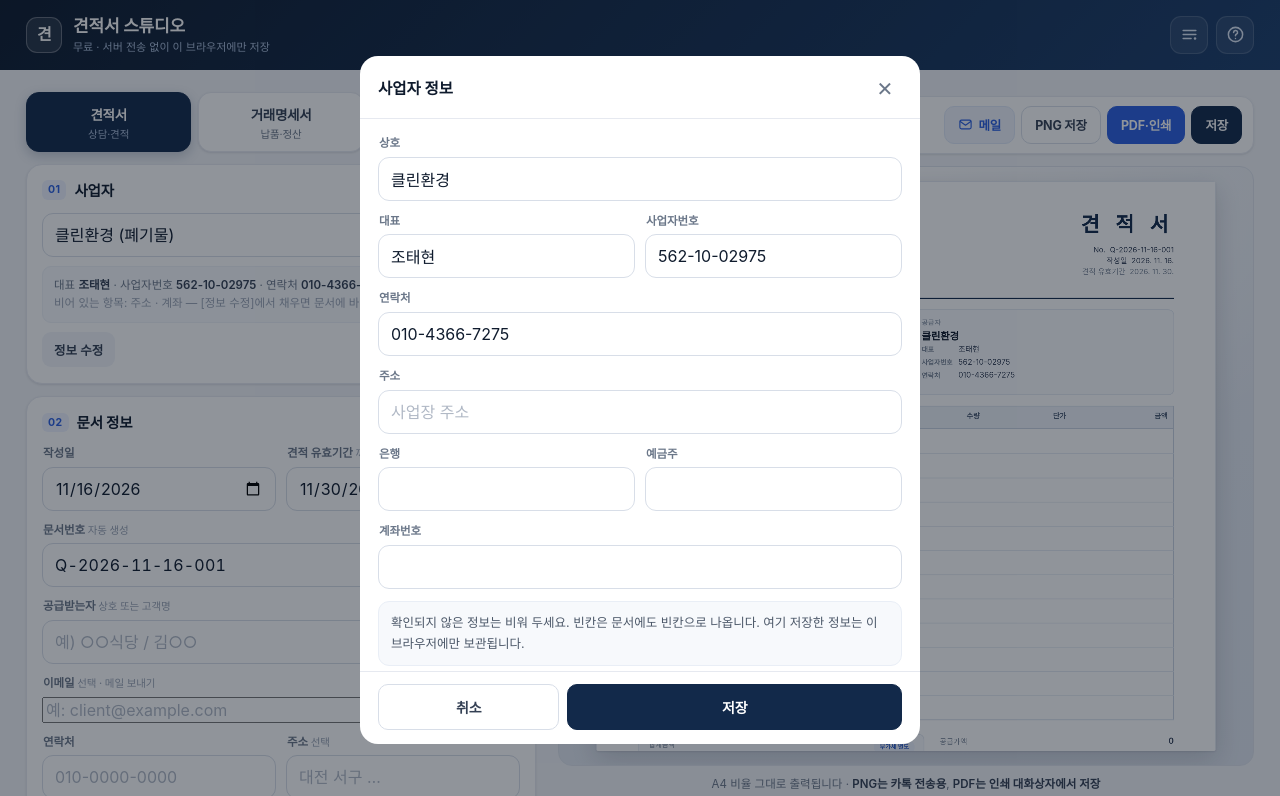
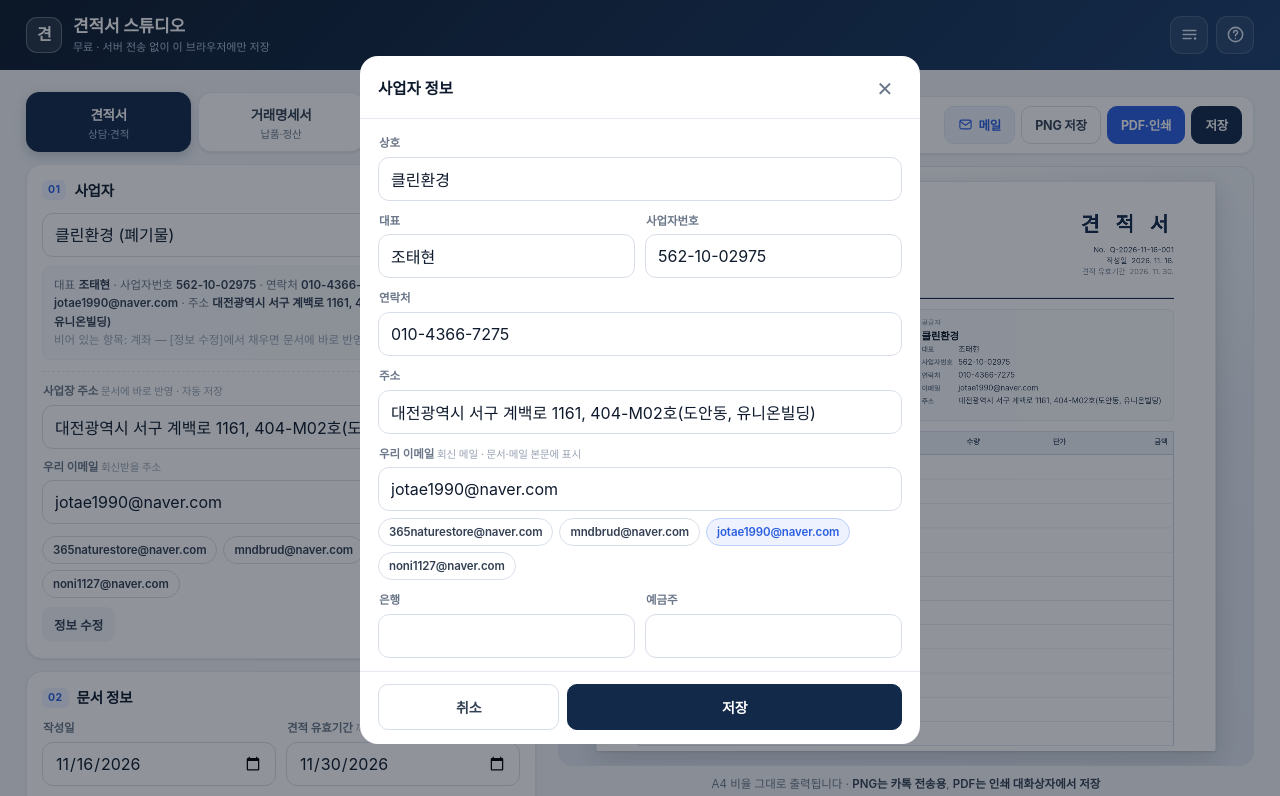
Before and after one commit to ascent-kr/ascent-kr.github.io, a plain HTML site: page quote/index.html in a window 1280 px wide. Both pictures are taken after a click on the button "정보 수정". Shown: the top 796 px of the page. Drawn offline with Linux system fonts and the light colour scheme; a web font is replaced by a local one.

Commit message:
견적서: 사업자별 사업장 주소·회신 이메일 추가 (공급자 박스·mailto 반영)
- 프리셋 주소 확정: 클린환경·원상복구철거센터·유품정리연구소 = 대전광역시 서구 계백로 1161, 404-M02호(도안동, 유니온빌딩) / 운명연구소·어센트마케팅 = 대전 동구 대전로1002번길 42-1, 103호
- 사업자별 '우리 이메일' 필드 + 자주 쓰는 내 메일 4개 원터치 칩(입력 화면·정보 수정 모달)
- A4 공급자 박스에 이메일 줄 추가(긴 주소·메일 줄바꿈), mailto 본문에 '회신 메일' 줄
- 입력 화면 01 사업자 카드에 사업장 주소·우리 이메일 바로 입력(자동 영구 저장)
- 기존 저장값 마이그레이션: 빈 칸만 새 기본값으로 채움

```diff
--- a/quote/index.html
+++ b/quote/index.html
@@ -120,7 +120,7 @@ body[data-view="preview"] .preview-pane{display:block}
 .field{display:flex;flex-direction:column;gap:5px;min-width:0}
 .field > label{font-size:11.5px;font-weight:600;color:var(--muted);letter-spacing:-.1px;padding-left:1px}
 .field .sub{font-size:10.5px;color:#98A2B3;font-weight:500}
-input[type=text],input[type=date],input[type=tel],input[type=number],select,textarea{
+input[type=text],input[type=date],input[type=tel],input[type=email],input[type=number],select,textarea{
   width:100%;height:44px;padding:0 12px;border:1px solid var(--line2);border-radius:11px;
   background:#fff;color:var(--ink);font-size:16px;outline:none;transition:border-color .15s,box-shadow .15s;
   appearance:none;-webkit-appearance:none;
@@ -146,6 +146,15 @@ input[type=number]::-webkit-outer-spin-button,input[type=number]::-webkit-inner-
   font-size:12.5px;font-weight:600;color:var(--blue);background:var(--blue-soft);
 }
 .link-btn.alt{color:var(--ink2);background:#F1F4F9}
+.quick-biz{display:flex;flex-direction:column;gap:10px;margin-top:11px;padding-top:11px;border-top:1px dashed var(--line)}
+.mail-chips{display:flex;flex-wrap:wrap;gap:6px;margin-top:2px}
+.mail-chip{
+  padding:6px 10px;border-radius:999px;border:1px solid var(--line2);background:#fff;
+  font-size:11.5px;font-weight:600;color:var(--ink2);letter-spacing:-.1px;
+  transition:.12s;white-space:nowrap;max-width:100%;overflow:hidden;text-overflow:ellipsis;
+}
+.mail-chip:hover{border-color:#B9C6E4;background:#F7F9FD}
+.mail-chip.on{background:var(--blue-soft);border-color:#BBD0FA;color:var(--blue)}
 .seg{display:flex;gap:4px;padding:4px;background:#EDF0F5;border-radius:11px}
 .seg button{flex:1;height:36px;border-radius:8px;font-size:12.8px;font-weight:600;color:#5A6779;white-space:nowrap}
 .seg button.active{background:#fff;color:var(--navy);box-shadow:0 1px 3px rgba(16,24,40,.14)}
@@ -411,6 +420,17 @@ input[type=number]::-webkit-outer-spin-button,input[type=number]::-webkit-inner-
       </div>
       <div class="select-wrap"><select id="bizSelect" aria-label="사업자 선택"></select></div>
       <p class="biz-summary" id="bizSummary"></p>
+      <div class="quick-biz">
+        <div class="field">
+          <label>사업장 주소 <span class="sub">문서에 바로 반영 · 자동 저장</span></label>
+          <input type="text" id="qAddr" placeholder="예) 대전 서구 계백로 1161, 404-M02호" autocomplete="off">
+        </div>
+        <div class="field">
+          <label>우리 이메일 <span class="sub">회신받을 주소</span></label>
+          <input type="email" id="qEmail" placeholder="이 사업자로 회신받을 메일" autocomplete="off">
+        </div>
+        <div class="mail-chips" id="qMailChips"></div>
+      </div>
       <div class="link-row">
         <button class="link-btn alt" id="btnBizEdit">정보 수정</button>
         <button class="link-btn" id="btnLinkAscent" hidden>운명연구소 정보 불러오기</button>
@@ -560,6 +580,11 @@ input[type=number]::-webkit-outer-spin-button,input[type=number]::-webkit-inner-
       </div>
       <div class="field"><label>연락처</label><input type="tel" id="bzTel" placeholder="010-0000-0000" autocomplete="off"></div>
       <div class="field"><label>주소</label><input type="text" id="bzAddr" placeholder="사업장 주소" autocomplete="off"></div>
+      <div class="field">
+        <label>우리 이메일 <span class="sub">회신 메일 · 문서·메일 본문에 표시</span></label>
+        <input type="email" id="bzEmail" placeholder="회신받을 메일 주소" autocomplete="off">
+        <div class="mail-chips" id="bzMailChips"></div>
+      </div>
       <div class="grid2">
         <div class="field"><label>은행</label><input type="text" id="bzBank" autocomplete="off"></div>
         <div class="field"><label>예금주</label><input type="text" id="bzHolder" autocomplete="off"></div>
@@ -694,13 +719,17 @@ const TYPES = {
 
 /* ---------------- 사업자 기본값 (확인된 정보만) ----------------
    ※ 주소·계좌 등 확인되지 않은 값은 빈칸으로 둔다. 사용자가 채우면 이 브라우저에 저장된다. */
+const JOTAE_EMAIL = 'jotae1990@naver.com';
+const JOTAE_ADDR  = '대전광역시 서구 계백로 1161, 404-M02호(도안동, 유니온빌딩)';  // 사업자등록증 확인
+const UNM_ADDR    = '대전 동구 대전로1002번길 42-1, 103호';
+const MY_MAILS = ['365naturestore@naver.com', 'mndbrud@naver.com', JOTAE_EMAIL, 'noni1127@naver.com'];
 const BIZ_SEED = [
-  { id:'clean',    label:'클린환경 (폐기물)',        name:'클린환경',        ceo:'조태현', bizno:'562-10-02975', tel:'010-4366-7275', addr:'', bank:'', acct:'', holder:'' },
-  { id:'cheolgeo', label:'원상복구철거센터 (철거)',   name:'원상복구철거센터', ceo:'조태현', bizno:'562-10-02975', tel:'010-4366-7275', addr:'', bank:'', acct:'', holder:'' },
-  { id:'yupum',    label:'유품정리연구소',           name:'유품정리연구소',   ceo:'조태현', bizno:'562-10-02975', tel:'010-4366-7275', addr:'', bank:'', acct:'', holder:'' },
-  { id:'unmyeong', label:'운명연구소 / 운명나침반',  name:'운명연구소',      ceo:'김노운', bizno:'750-44-01296', tel:'010-9645-2397', addr:'대전 동구 대전로1002번길 42-1, 103호', bank:'', acct:'', holder:'' },
-  { id:'ascent',   label:'어센트마케팅',             name:'어센트마케팅',    ceo:'', bizno:'', tel:'', addr:'', bank:'', acct:'', holder:'', linkId:'unmyeong' },
-  { id:'junta',    label:'준탁구클럽',               name:'준탁구클럽',      ceo:'', bizno:'', tel:'', addr:'대전 대덕구 오정로37번길 53 2층', bank:'', acct:'', holder:'' }
+  { id:'clean',    label:'클린환경 (폐기물)',        name:'클린환경',        ceo:'조태현', bizno:'562-10-02975', tel:'010-4366-7275', addr:JOTAE_ADDR, email:JOTAE_EMAIL, bank:'', acct:'', holder:'', sv:2 },
+  { id:'cheolgeo', label:'원상복구철거센터 (철거)',   name:'원상복구철거센터', ceo:'조태현', bizno:'562-10-02975', tel:'010-4366-7275', addr:JOTAE_ADDR, email:JOTAE_EMAIL, bank:'', acct:'', holder:'', sv:2 },
+  { id:'yupum',    label:'유품정리연구소',           name:'유품정리연구소',   ceo:'조태현', bizno:'562-10-02975', tel:'010-4366-7275', addr:JOTAE_ADDR, email:JOTAE_EMAIL, bank:'', acct:'', holder:'', sv:2 },
+  { id:'unmyeong', label:'운명연구소 / 운명나침반',  name:'운명연구소',      ceo:'김노운', bizno:'750-44-01296', tel:'010-9645-2397', addr:UNM_ADDR, email:'365naturestore@naver.com', bank:'', acct:'', holder:'', sv:2 },
+  { id:'ascent',   label:'어센트마케팅',             name:'어센트마케팅',    ceo:'김노운', bizno:'750-44-01296', tel:'010-9645-2397', addr:UNM_ADDR, email:'mndbrud@naver.com', bank:'', acct:'', holder:'', linkId:'unmyeong', sv:2 },
+  { id:'junta',    label:'준탁구클럽',               name:'준탁구클럽',      ceo:'', bizno:'', tel:'', addr:'대전 대덕구 오정로37번길 53 2층', email:'', bank:'', acct:'', holder:'', sv:2 }
 ];
 
 /* ---------------- 사업자 목록 로드/저장 ---------------- */
@@ -711,7 +740,19 @@ function loadBiz(){
   BIZ_SEED.forEach(seed=>{
     const found = list.find(b=>b.id===seed.id);
     if(!found) list.push(Object.assign({}, seed, {builtin:true, stamp:''}));
-    else { found.builtin = true; if(found.label==null) found.label = seed.label; }
+    else {
+      found.builtin = true; if(found.label==null) found.label = seed.label;
+      // 프리셋 기본값 갱신: 비어 있는 칸만 새 기본값으로 채운다(사용자가 적은 값은 그대로 둔다)
+      if(found.sv !== seed.sv){
+        ['name','ceo','bizno','tel','addr','email','bank','acct','holder'].forEach(k=>{
+          const cur = found[k];
+          if((cur == null || String(cur).trim() === '') && seed[k]) found[k] = seed[k];
+        });
+        if(seed.linkId && !found.linkId) found.linkId = seed.linkId;
+        found.sv = seed.sv;
+      }
+      if(found.email == null) found.email = '';
+    }
   });
   return { list, activeId: (saved && saved.activeId) || 'clean' };
 }
@@ -1220,6 +1261,7 @@ function paginate(doc){
   if(biz.ceo) sRows.push(['대표', biz.ceo]);
   if(biz.bizno) sRows.push(['사업자번호', biz.bizno]);
   if(biz.tel) sRows.push(['연락처', biz.tel]);
+  if(biz.email) sRows.push(['이메일', biz.email]);
   if(biz.addr) sRows.push(['주소', biz.addr]);
   if(acctText(doc)) sRows.push(['계좌', acctText(doc)]);
   const sBox = planInfoBox(bw, { label:'공급자', name: biz.name || '', rows: sRows });
@@ -1477,6 +1519,7 @@ function renderBizSummary(){
   if(b.ceo) parts.push('대표 <b>' + esc(b.ceo) + '</b>');
   if(b.bizno) parts.push('사업자번호 <b>' + esc(b.bizno) + '</b>');
   if(b.tel) parts.push('연락처 <b>' + esc(b.tel) + '</b>');
+  if(b.email) parts.push('이메일 <b>' + esc(b.email) + '</b>');
   if(b.addr) parts.push('주소 <b>' + esc(b.addr) + '</b>');
   const acc = [b.bank, b.acct, b.holder ? '예금주 ' + b.holder : ''].filter(Boolean).join(' ');
   if(acc) parts.push('계좌 <b>' + esc(acc) + '</b>');
@@ -1484,11 +1527,40 @@ function renderBizSummary(){
   if(!b.ceo) empty.push('대표');
   if(!b.bizno) empty.push('사업자번호');
   if(!b.addr) empty.push('주소');
+  if(!b.email) empty.push('이메일');
   if(!acc) empty.push('계좌');
   let html = parts.length ? parts.join(' · ') : '등록된 정보가 없습니다.';
   if(empty.length) html += '<br><span style="color:#98A2B3">비어 있는 항목: ' + empty.join(' · ') + ' — [정보 수정]에서 채우면 문서에 바로 반영됩니다.</span>';
   $('#bizSummary').innerHTML = html;
   $('#btnLinkAscent').hidden = !(b.linkId);
+  const qa = $('#qAddr');
+  if(qa && document.activeElement !== qa) qa.value = b.addr || '';
+  const qe = $('#qEmail');
+  if(qe && document.activeElement !== qe) qe.value = b.email || '';
+  renderMailChips($('#qMailChips'), b.email, m=>setBizField('email', m));
+}
+/* 자주 쓰는 내 메일 원터치 칩 */
+function renderMailChips(host, current, onPick){
+  if(!host) return;
+  const cur = String(current || '').trim().toLowerCase();
+  host.innerHTML = MY_MAILS.map(m=>'<button type="button" class="mail-chip' + (m.toLowerCase() === cur ? ' on' : '') + '" data-mail="' + esc(m) + '">' + esc(m) + '</button>').join('');
+  host._onPick = onPick;
+  if(!host.dataset.bound){
+    host.dataset.bound = '1';
+    host.addEventListener('click', e=>{
+      const btn = e.target.closest('.mail-chip');
+      if(!btn) return;
+      if(typeof host._onPick === 'function') host._onPick(btn.dataset.mail);
+    });
+  }
+}
+/* 입력 화면에서 주소·우리 이메일을 바로 적으면 그 사업자에 영구 저장 */
+function setBizField(k, v){
+  const b = getBiz(S.bizId);
+  b[k] = String(v == null ? '' : v).trim();
+  saveBiz();
+  renderBizSummary();
+  PLAN = null; renderPreview(); scheduleDraft();
 }
 function applyBiz(id){
   S.bizId = id;
@@ -1907,6 +1979,8 @@ function buildMailto(){
   if(acc) lines.push('· 입금계좌: ' + acc);
   const tel = (b.tel || '').trim();
   if(tel) lines.push('· 연락처: ' + tel);
+  const mail = (b.email || '').trim();
+  if(mail) lines.push('· 회신 메일: ' + mail);
   lines.push('');
   lines.push('※ ' + t.plain + ' 파일(PNG·PDF)을 첨부해 드립니다. 확인 부탁드립니다.');
   const body = lines.join('\r\n');
@@ -1998,6 +2072,9 @@ function bindEvents(){
     b.ceo = src.ceo; b.bizno = src.bizno; b.addr = src.addr; b.tel = b.tel || src.tel;
     saveBiz(); renderBizSummary(); renderPreview(); toast(src.label + ' 정보를 불러왔습니다');
   });
+  // 주소·우리 이메일 바로 입력 → 이 사업자에 영구 저장
+  $('#qAddr').addEventListener('change', e=>setBizField('addr', e.target.value));
+  $('#qEmail').addEventListener('change', e=>setBizField('email', e.target.value));
 
   // 입력
   const editor = $('#editor');
@@ -2194,6 +2271,11 @@ function openBizModal(id){
   $('#bzNo').value = b ? (b.bizno || '') : '';
   $('#bzTel').value = b ? (b.tel || '') : '';
   $('#bzAddr').value = b ? (b.addr || '') : '';
+  $('#bzEmail').value = b ? (b.email || '') : '';
+  renderMailChips($('#bzMailChips'), b ? b.email : '', m=>{
+    $('#bzEmail').value = m;
+    document.querySelectorAll('#bzMailChips .mail-chip').forEach(el=>el.classList.toggle('on', el.dataset.mail === m));
+  });
   $('#bzBank').value = b ? (b.bank || '') : '';
   $('#bzHolder').value = b ? (b.holder || '') : '';
   $('#bzAcct').value = b ? (b.acct || '') : '';
@@ -2214,6 +2296,7 @@ function saveBizModal(){
   b.bizno = $('#bzNo').value.trim();
   b.tel = $('#bzTel').value.trim();
   b.addr = $('#bzAddr').value.trim();
+  b.email = $('#bzEmail').value.trim();
   b.bank = $('#bzBank').value.trim();
   b.holder = $('#bzHolder').value.trim();
   b.acct = $('#bzAcct').value.trim();
```
